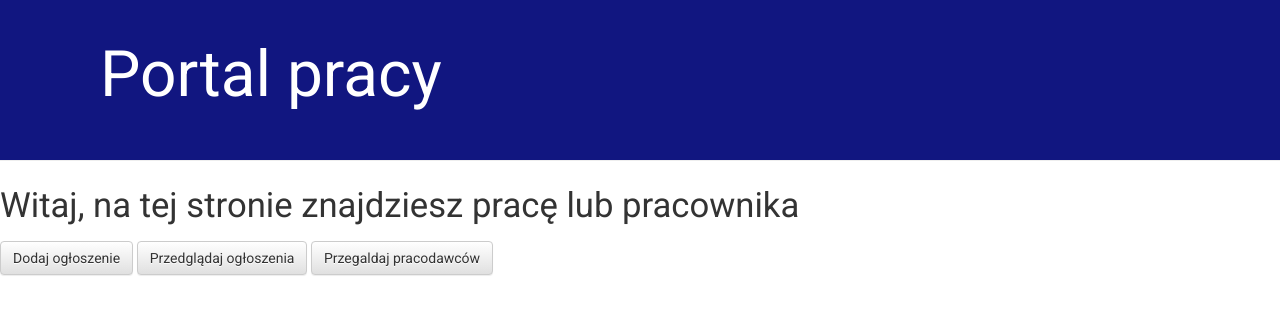
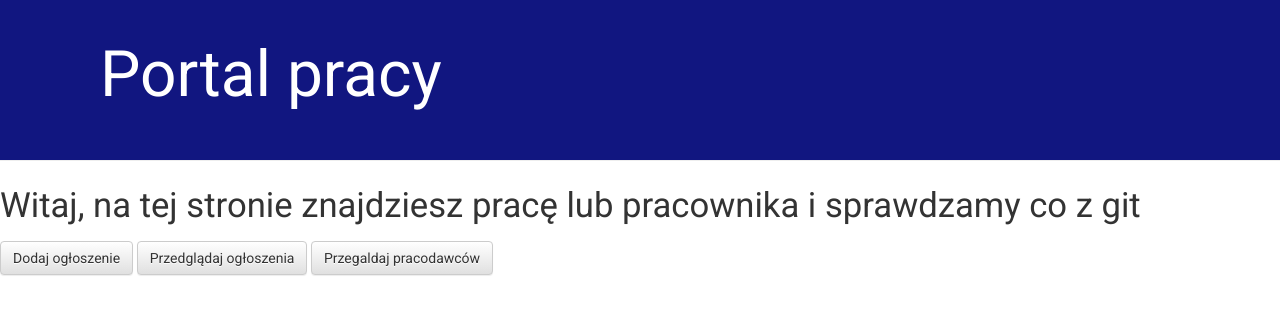
Before and after one commit to DawidPerkowskiGit/PortalPracyProjektSzkieletowe, a Django app: template mainapp/templates/home.html in a window 1280 px wide. Shown: the top 315 px of the page. Run offline with Django 3.2, Linux system fonts and the light colour scheme; the template is opened without the code that fills it, so the values that code supplies are empty; some libraries are stand-ins or nearby versions.

Commit message:
CommitGit
Edycja na Git, commit z git

```diff
--- a/mainapp/templates/home.html
+++ b/mainapp/templates/home.html
@@ -17,7 +17,7 @@
             </div>
 
             <div class = "tekst_powitalny">
-                {% block body_content %}</p>Witaj, na tej stronie znajdziesz pracę lub pracownika</p>
+                {% block body_content %}</p>Witaj, na tej stronie znajdziesz pracę lub pracownika i sprawdzamy co z git</p>
             </div>
             <div class = "Hyper Linki">
                 <a href="{% url 'dodaj_ogloszenie' %}" class="top-menu"><button type="add" class="add btn btn-default">Dodaj ogłoszenie</button>
```
